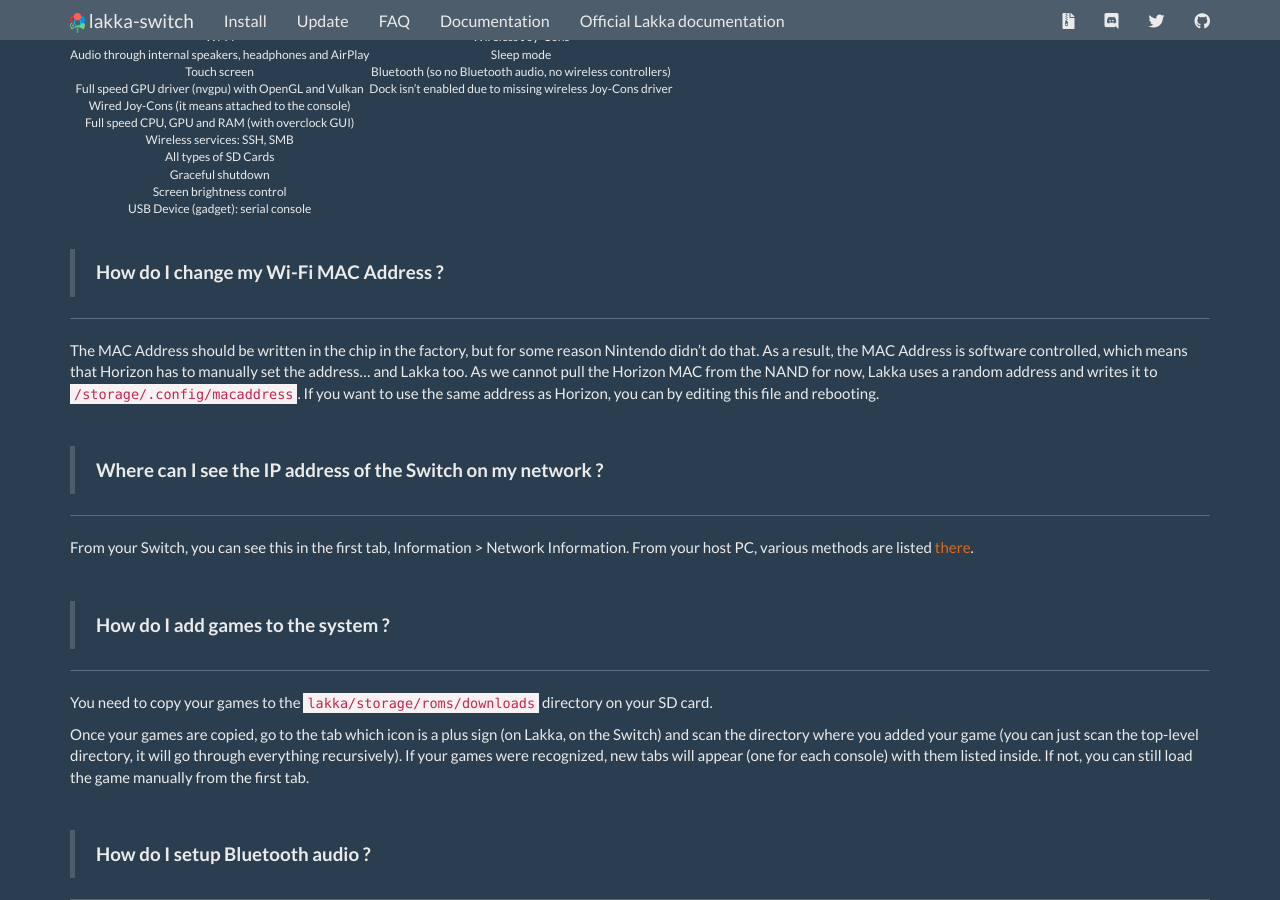
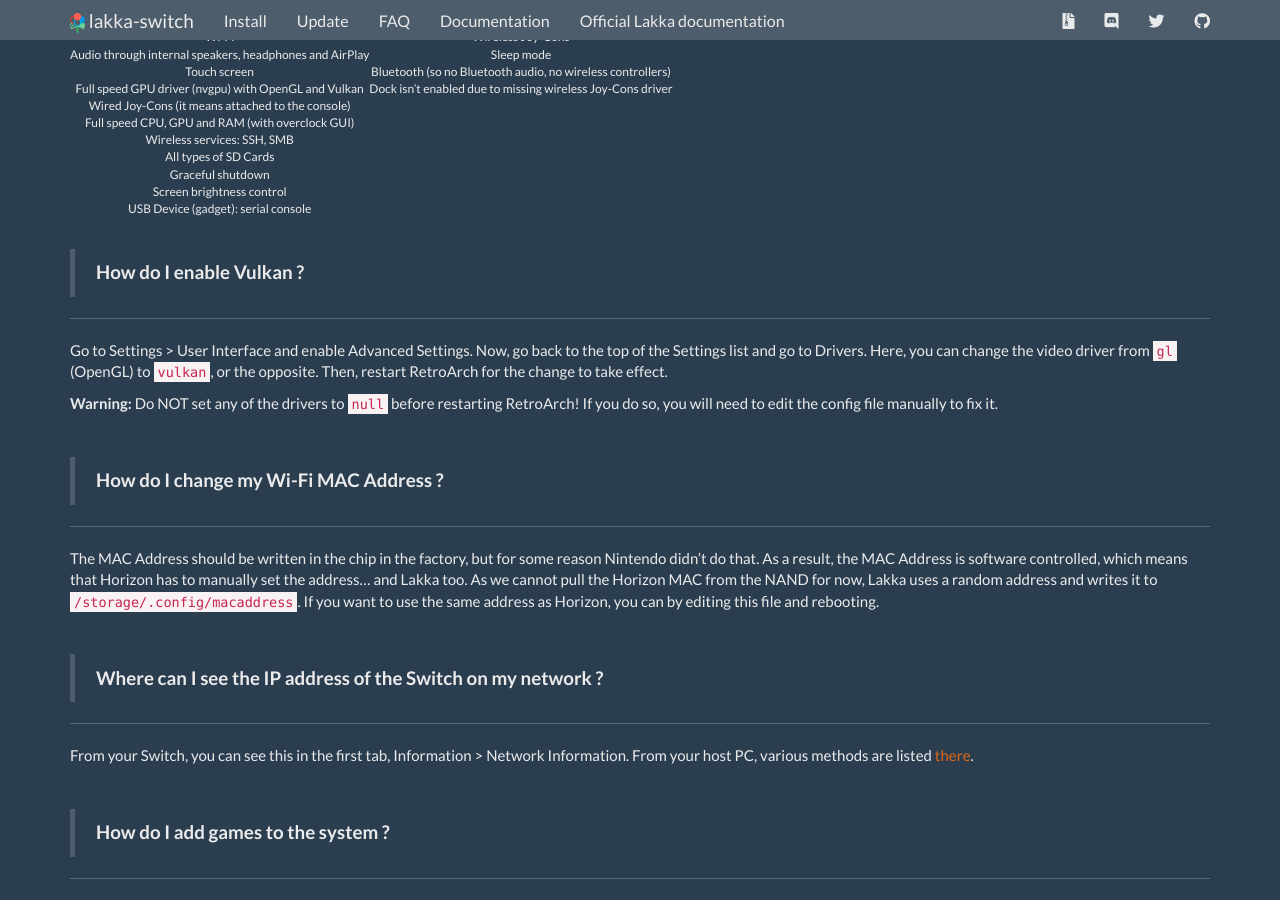
Before and after one commit to lakka-switch/documentation, a Jekyll site: the page built from faq.md, in a window 1280 px wide and 900 px high, scrolled down 748 px. Built offline with Jekyll 4.4.1, drawn with Linux system fonts in a browser that asks for light colours; nearby versions of some CDN libraries.

Commit message:
Update faq.md

```diff
--- a/faq.md
+++ b/faq.md
@@ -43,6 +43,15 @@
 | Graceful shutdown  | |
 | Screen brightness control | |
 | USB Device (gadget): serial console | |
+
+&nbsp;
+> **How do I enable Vulkan ?**
+
+***
+
+Go to Settings > User Interface and enable Advanced Settings. Now, go back to the top of the Settings list and go to Drivers. Here, you can change the video driver from `gl` (OpenGL) to `vulkan`, or the opposite. Then, restart RetroArch for the change to take effect.
+
+**Warning:** Do NOT set any of the drivers to `null` before restarting RetroArch! If you do so, you will need to edit the config file manually to fix it.
 
 &nbsp;
 > **How do I change my Wi-Fi MAC Address ?**
```
